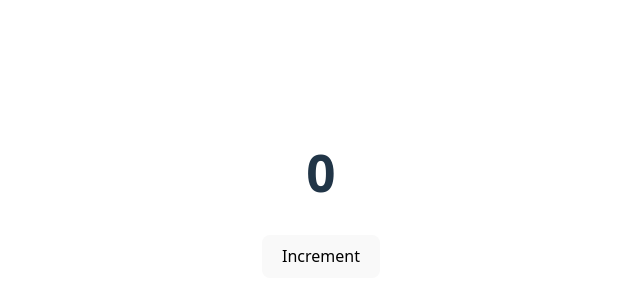
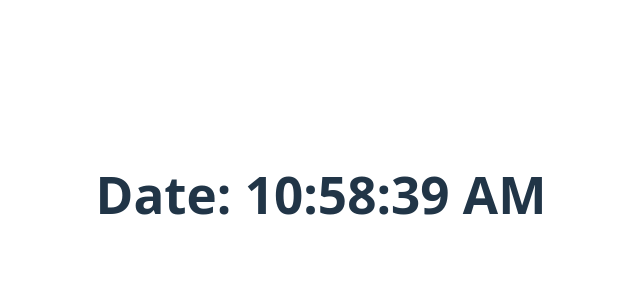
Before and after one commit to vipin-b-futurionic/react19_vite, a React (Vite) app in the folder react_19/: page / in a window 1280 px wide. Shown: the part 206-506 px from the top of the page, without its empty margins (319-959 px from the left). Built offline with nearby package versions, Linux system fonts and the light colour scheme.

Commit message:
created live timer using hooks, useState and useEffect

```diff
--- a/react_19/src/App.jsx
+++ b/react_19/src/App.jsx
@@ -1,10 +1,11 @@
 import './App.css'
-import {State} from "./components/hooks/State"
+//import {State} from "./components/hooks/State"
+import { ReactUseEffect } from './components/hooks/UseEffect'
 
 const App = () => {
   return(
     <>
-      <State />
+      <ReactUseEffect />
 
     </>
   )
--- /dev/null
+++ b/react_19/src/components/hooks/UseEffect/index.jsx
@@ -0,0 +1,19 @@
+import { useEffect, useState } from "react"
+
+export const ReactUseEffect = () =>{
+    const[date, setDate] = useState(0)
+
+    useEffect(() => {
+        setInterval(() => {
+            const updateDate =new Date()
+            setDate(updateDate.toLocaleTimeString())
+        },1000 )
+
+    }, [] )
+
+    return(
+        <div>
+            <h1>Date: {date}</h1>
+        </div>
+    )
+}
```
